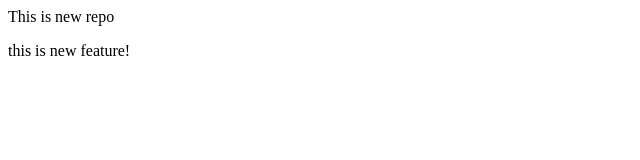
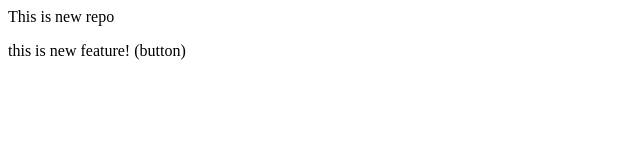
Before and after one commit to manogna2605/localrepo, a plain HTML site: page index.html in a window 1280 px wide. Shown: the full height of the page, 0-640 px from the left. Drawn offline with Linux system fonts and the light colour scheme.

```diff
--- a/index.html
+++ b/index.html
@@ -1,2 +1,2 @@
 <p>This is new repo</p>
-<p>this is new feature!</p>
+<p>this is new feature! (button)</p>
```
